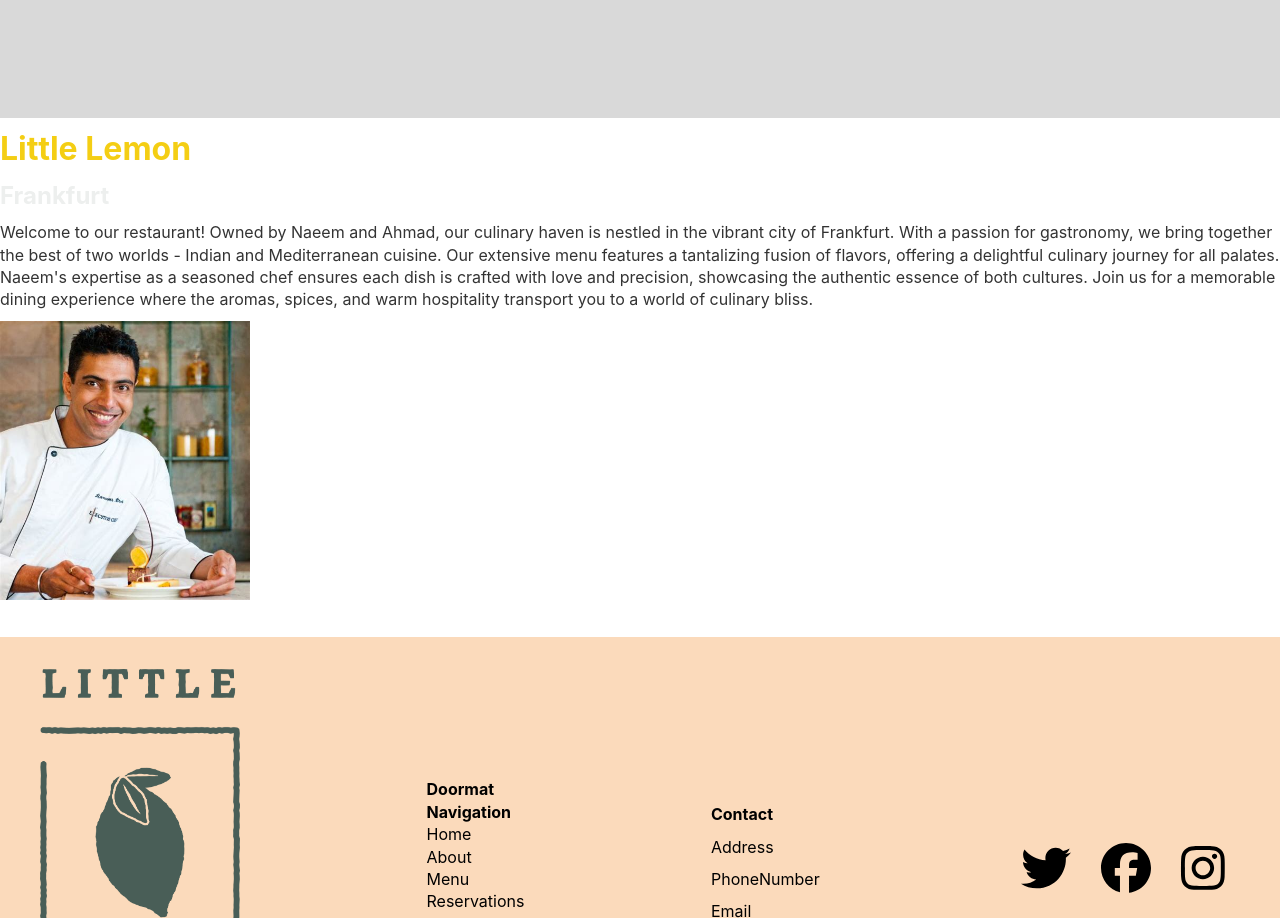
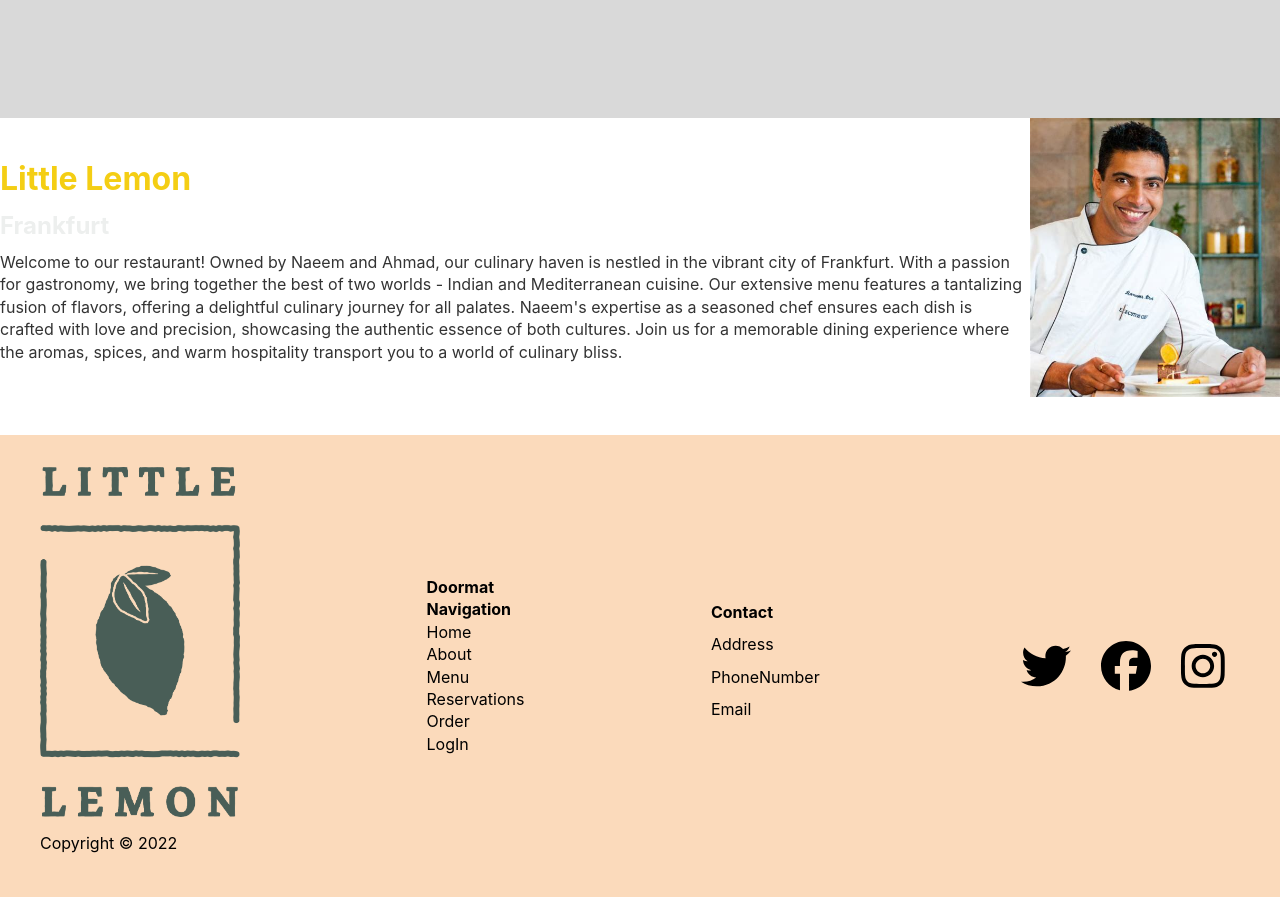
Before and after one commit to AshrafMuhammadNaeem/littlelemon-web, a React (Create React App) app: page / in a window 1280 px wide. Shown: the part 1545-2463 px from the top of the page. Built offline with nearby package versions, Linux system fonts and the light colour scheme.

Commit message:
Update App.css
apply flex to about section

```diff
--- a/src/App.css
+++ b/src/App.css
@@ -399,7 +399,14 @@ header{
     margin-top: 5px;
 }
 
+/* About section */
 
+.about {
+    display: flex;
+    flex-direction: row;
+    align-items: center;
+    justify-content: space-between;
+}
 
 .grid-3{
     grid-template-columns: repeat(3, 1fr);
```
